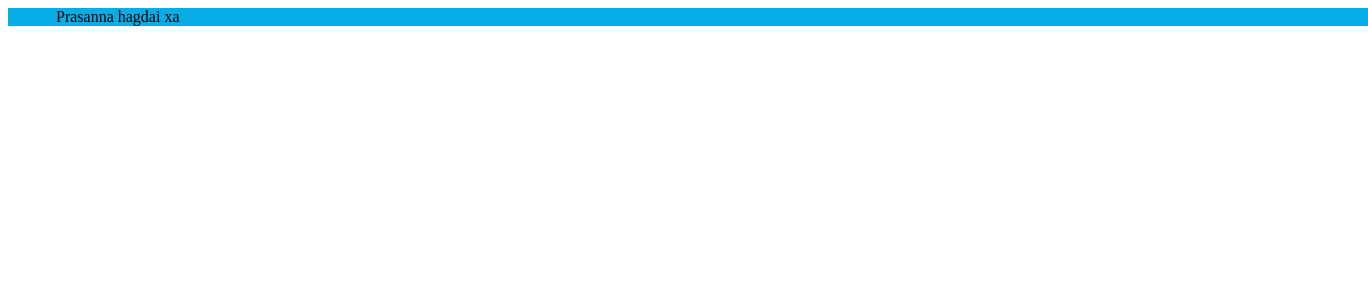
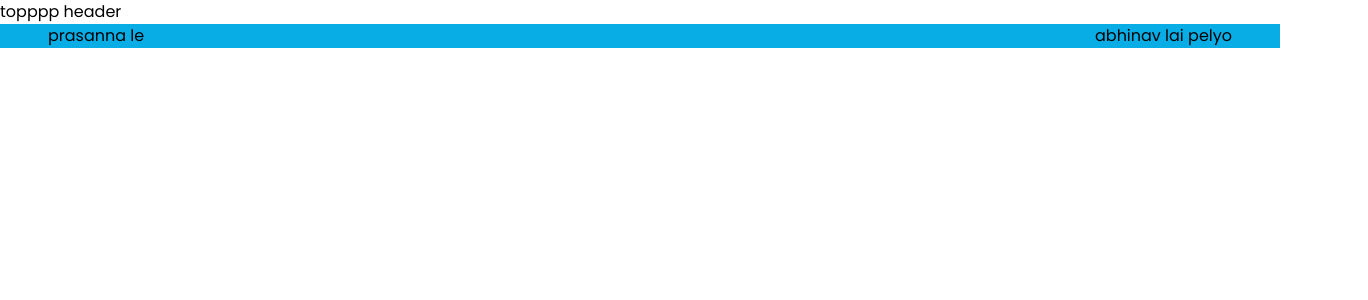
Before and after one commit to prasannarijal35/shikshyaghar, a Next.js app: page / in a window 1280 px wide. Shown: the top 300 px of the page, 1368 px wide, since content can reach past the window. Built offline with nearby package versions, Linux system fonts and the light colour scheme.

Commit message:
structure of top header

```diff
--- a/src/app/globals.css
+++ b/src/app/globals.css
@@ -1,5 +1,5 @@
+@import "tailwindcss";
 @tailwind utilities;
-
 @theme {
   --color-background: #ffffff;
   --color-foreground: #000000;
--- a/src/app/layout.tsx
+++ b/src/app/layout.tsx
@@ -1,10 +1,18 @@
 import type { Metadata } from "next";
 import "./globals.css";
+import { Poppins } from "next/font/google";
+import { Header } from "@/components/common/header";
 
 export const metadata: Metadata = {
   title: "Create Next App",
   description: "Generated by create next app",
 };
+const poppins = Poppins({
+  variable: "--font-poppins",
+  subsets: ["latin"],
+  weight: ["100", "200", "300", "400", "500", "600", "700", "800", "900"],
+  display: "swap",
+});
 
 export default function RootLayout({
   children,
@@ -13,7 +21,10 @@ export default function RootLayout({
 }>) {
   return (
     <html lang="en">
-      <body>{children}</body>
+      <body className={`${poppins.className} antialiased`}>
+        <Header />
+        {children}
+      </body>
     </html>
   );
 }
--- a/src/app/page.tsx
+++ b/src/app/page.tsx
@@ -1,3 +1,5 @@
-export default function Home() {
-  return <div className="bg-primary container">Prasanna hagdai xa</div>;
+import { Home } from "@/components/home";
+
+export default function page() {
+  return <Home />;
 }
--- /dev/null
+++ b/src/components/common/header/Header.tsx
@@ -0,0 +1,9 @@
+import { TopHeader } from "@/components/common/header";
+
+export default function Header() {
+  return (
+    <>
+      <TopHeader />
+    </>
+  );
+}
--- /dev/null
+++ b/src/components/common/header/TopHeader.tsx
@@ -0,0 +1,3 @@
+export default function TopHeader() {
+  return <div>topppp header</div>;
+}
--- /dev/null
+++ b/src/components/common/header/index.ts
@@ -0,0 +1,2 @@
+export { default as Header } from "./Header";
+export { default as TopHeader } from "./TopHeader";
--- /dev/null
+++ b/src/components/home/Home.tsx
@@ -0,0 +1,8 @@
+export default function Home() {
+  return (
+    <div className="flex bg-primary justify-between items-center container">
+      <div>prasanna le</div>
+      <div>abhinav lai pelyo</div>
+    </div>
+  );
+}
--- /dev/null
+++ b/src/components/home/index.ts
@@ -0,0 +1 @@
+export { default as Home } from "./Home";
```
